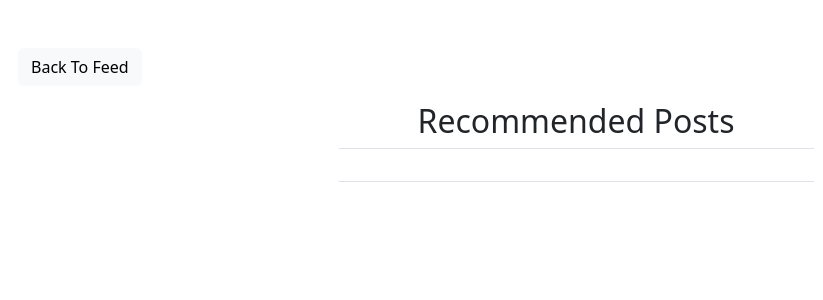
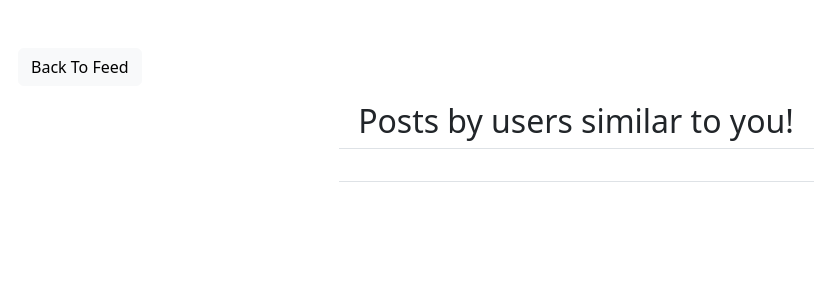
Before and after one commit to aaron-wearne/diss-2024, a Django app: template Project/social/templates/social/recommended_posts.html in a window 1280 px wide. Shown: the part 57-357 px from the top of the page, without its empty margins (64-887 px from the left). Run offline with Django 4.2, Linux system fonts and the light colour scheme; the template is opened without the code that fills it, so the values that code supplies are empty; some libraries are stand-ins or nearby versions.

Commit message:
change title

```diff
--- a/Project/social/templates/social/recommended_posts.html
+++ b/Project/social/templates/social/recommended_posts.html
@@ -10,7 +10,7 @@
     </div>
     <div class="row justify-content-center mt-3">
         <div class="col-md-5 col-sm-12 border-bottom">
-            <h2 class="text-center">Recommended Posts</h2>
+            <h2 class="text-center">Posts by users similar to you!</h2>
         </div>
     </div>
 
```
